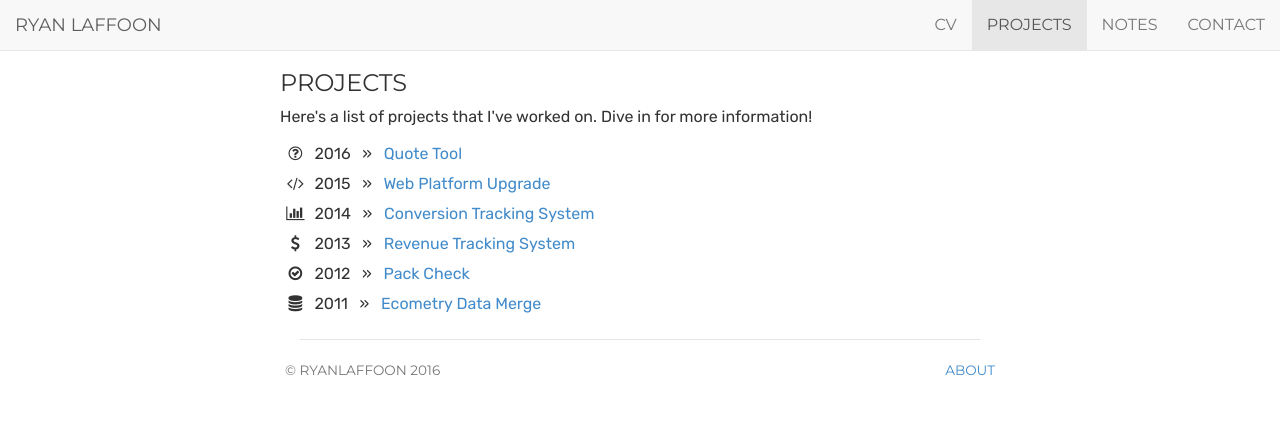
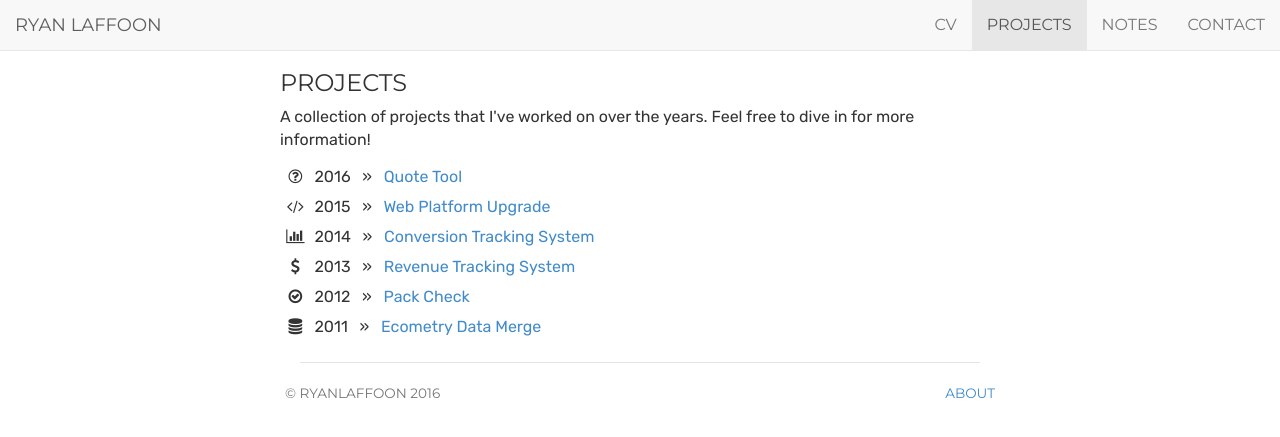
Before and after one commit to ryanlaffoon/ryanlaffoon.github.io, a Jekyll site: the page built from projects/index.html, in a window 1280 px wide. Shown: the top 437 px of the page. Built offline with Jekyll 4.4.1, drawn with Linux system fonts in a browser that asks for light colours.

Commit message:
Update index.html

```diff
--- a/projects/index.html
+++ b/projects/index.html
@@ -1,7 +1,7 @@
 ---
 layout: default
 title: Projects
-tagline: Here's a list of projects that I've worked on. Dive in for more information!
+tagline: A collection of projects that I've worked on over the years. Feel free to dive in for more information!
 cv: passive
 projects: active
 notes: passive
```
